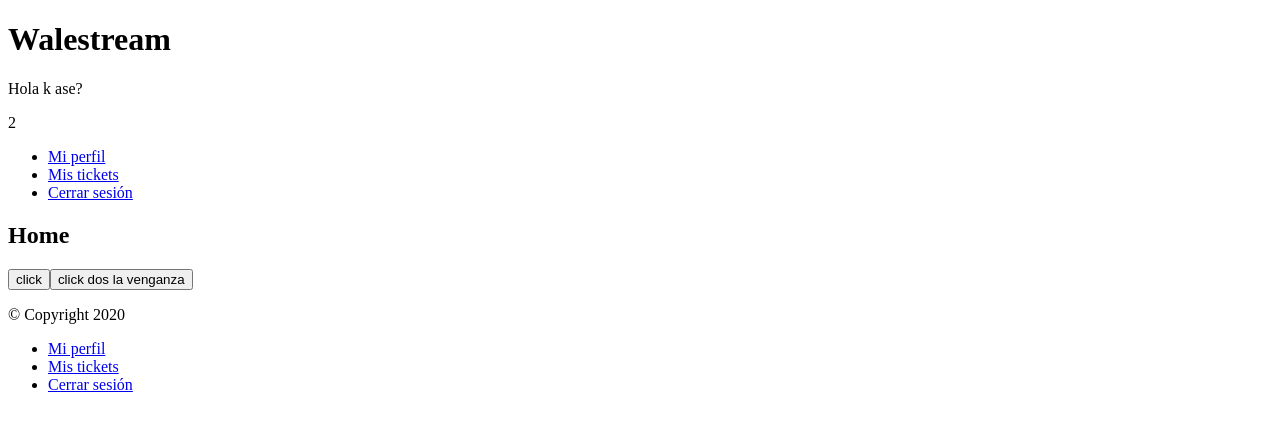
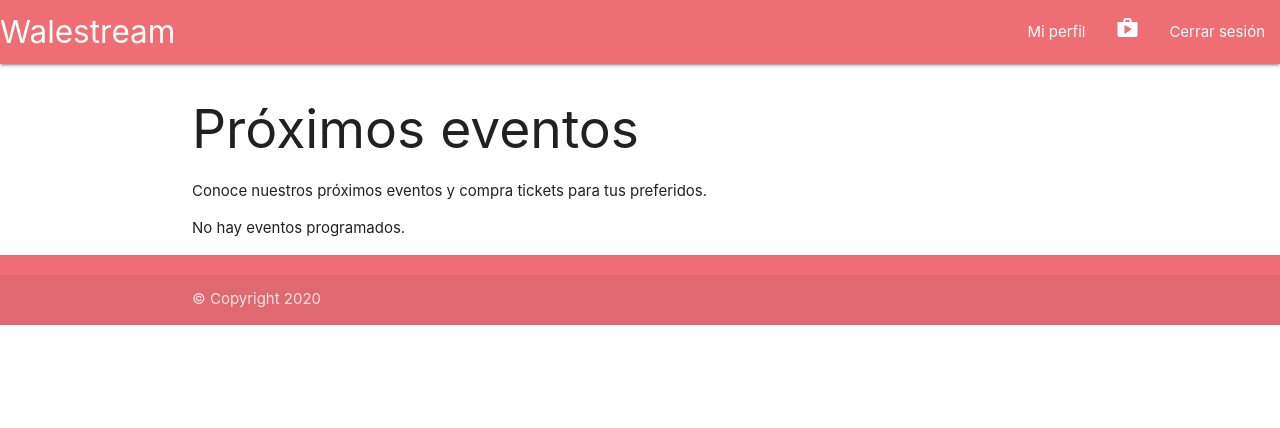
Before and after one commit to lautaronahuelp/proyecto_final_walestream, a React (Create React App) app: page / in a window 1280 px wide. Shown: the top 428 px of the page. Built offline with nearby package versions, Linux system fonts and the light colour scheme.

Commit message:
Desafio 3. Materialize, CartWidget e ItemListContainer.

```diff
--- a/public/index.html
+++ b/public/index.html
@@ -23,8 +23,11 @@
       Unlike "/favicon.ico" or "favicon.ico", "%PUBLIC_URL%/favicon.ico" will
       work correctly both with client-side routing and a non-root public URL.
       Learn how to configure a non-root public URL by running `npm run build`.
+
     -->
-    <title>React App</title>
+    <link href="https://fonts.googleapis.com/icon?family=Material+Icons" rel="stylesheet">
+
+    <title>Walestream</title>
   </head>
   <body>
     <noscript>You need to enable JavaScript to run this app.</noscript>
--- a/src/App.js
+++ b/src/App.js
@@ -2,6 +2,8 @@ import React from 'react'
 import Header from './Header'
 import Main from './Main'
 import Footer from './Footer'
+import 'materialize-css/dist/css/materialize.min.css'
+import './estilos.css'
 //const App = <p>Hola Mundo en modulo</p>
 
 function App() {
@@ -10,8 +12,8 @@ function App() {
 
     return(
         <>
-            <Header saludo="Hola k ase?" cantidad="2"/>
-            <Main funcion={() => {console.log('clicaste wey props')}}/>
+            <Header />
+            <Main />
             <Footer />
         </>
     )
--- /dev/null
+++ b/src/CartWidget.js
@@ -0,0 +1,10 @@
+import React from 'react'
+
+const CartWidget = function(){
+
+    return(
+        <i id="cartWidget" className="material-icons">shop</i>
+    )
+}
+
+export default CartWidget
--- a/src/Footer.js
+++ b/src/Footer.js
@@ -1,11 +1,14 @@
 import React from 'react'
-import NavBar from './NavBar'
+
 
 const Footer = () => {
     return(
-        <footer>
-            <p>&copy; Copyright 2020</p>
-            <NavBar />
+        <footer className="page-footer">
+            <div className="footer-copyright">
+                <div className="container">
+                    &copy; Copyright 2020
+                </div>
+            </div>
         </footer>
     )
 }
--- a/src/Header.js
+++ b/src/Header.js
@@ -1,38 +1,18 @@
 import React from 'react'
 import NavBar from './NavBar.js'
 
-class Header extends React.Component {
+const Header = () => {
 
 
 
-    render(){
-
-        console.log(this.props)
-
         return(
             <header>
-                <h1>Walestream</h1>
-                <p>{this.props.saludo}</p>
-                <p>{this.props.cantidad}</p>
                 <NavBar />
             </header>
         )
 
-    }
 }
 
-/*
-const Header = (props) => {
 
-    console.log(props)
-
-    return(
-        <header>
-            <h1>Walestream</h1>
-            <NavBar/>
-        </header>
-    )
-}
-*/
 
 export default Header
--- /dev/null
+++ b/src/ItemListContainer.js
@@ -0,0 +1,15 @@
+import React from 'react'
+
+const ItemListContainer = function(props){
+
+    return(
+        <div>
+            <h2>Próximos eventos</h2>
+            <p>Conoce nuestros próximos eventos y compra tickets para tus preferidos.</p>
+            <p>{props.eventosProximos}</p>
+        </div>
+
+    )
+}
+
+export default ItemListContainer
--- a/src/Main.js
+++ b/src/Main.js
@@ -1,11 +1,11 @@
 import React from 'react'
+import ItemListContainer from './ItemListContainer'
 
-const Main = ({funcion}) => {
+const Main = () => {
     return(
-        <main>
-             <h2>Home</h2>
-             <button onClick={() => {console.log('clicaste wey')}}>click</button>
-             <button onClick={funcion}>click dos la venganza</button>
+        <main className="container">
+             <ItemListContainer eventosProximos="No hay eventos programados."/>
+
         </main>
     )
 }
--- a/src/NavBar.js
+++ b/src/NavBar.js
@@ -1,32 +1,19 @@
 import React from 'react'
+import CartWidget from './CartWidget'
 
 //clase, como una funcion pero con metodos de ciclo de vida PARA MI ESTA MAS COPADA QUE LA FUNCION.
-class NavBar extends React.Component {
+const NavBar = () => {
+        return (
+            <nav className="nav-wrapper">
+                <a href="/" className="brand-logo left">Walestream</a>
+                <ul className="right">
+                    <li><a href="/">Mi perfil</a></li>
+                    <li><a href="/"><CartWidget /></a></li>
+                    <li><a href="/">Cerrar sesión</a></li>
 
-    render() {
-        return (
-            <nav>
-                <ul>
-                    <li><a href="/">Mi perfil</a></li>
-                    <li><a href="/">Mis tickets</a></li>
-                    <li><a href="/">Cerrar sesión</a></li>
                 </ul>
             </nav>
         )
-    }
 }
-/*
-function NavBar() {
 
-    return (
-        <nav>
-            <ul>
-                <li><a href="/">Mi perfil</a></li>
-                <li><a href="/">Mis tickets</a></li>
-                <li><a href="/">Cerrar sesión</a></li>
-            </ul>
-        </nav>
-    )
-}
-*/
 export default NavBar
--- a/src/estilos.css
+++ b/src/estilos.css
@@ -1,3 +1,3 @@
-header {
-    background-color: blue;
+#cartWidget {
+    display:block;
 }
```
